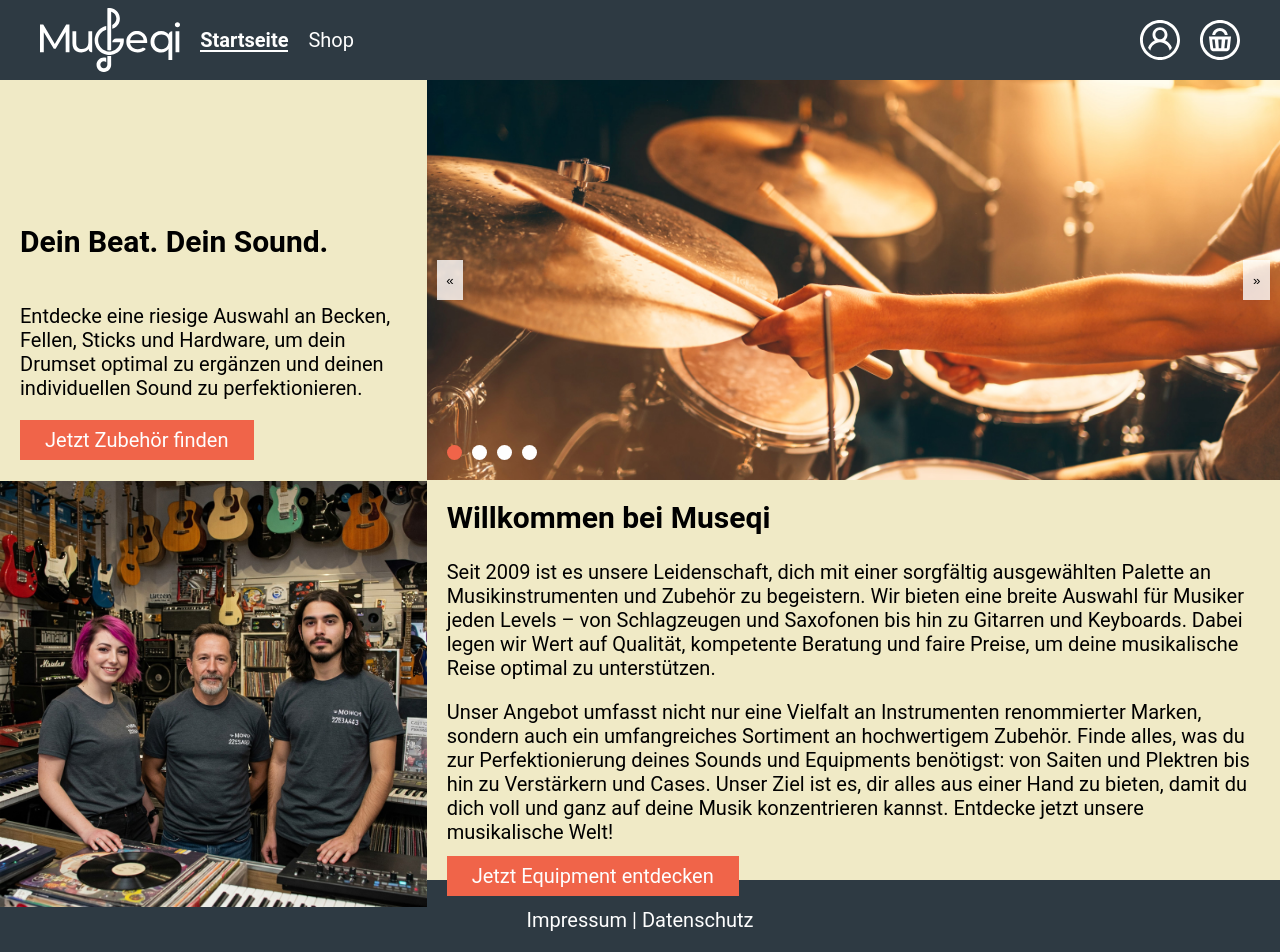
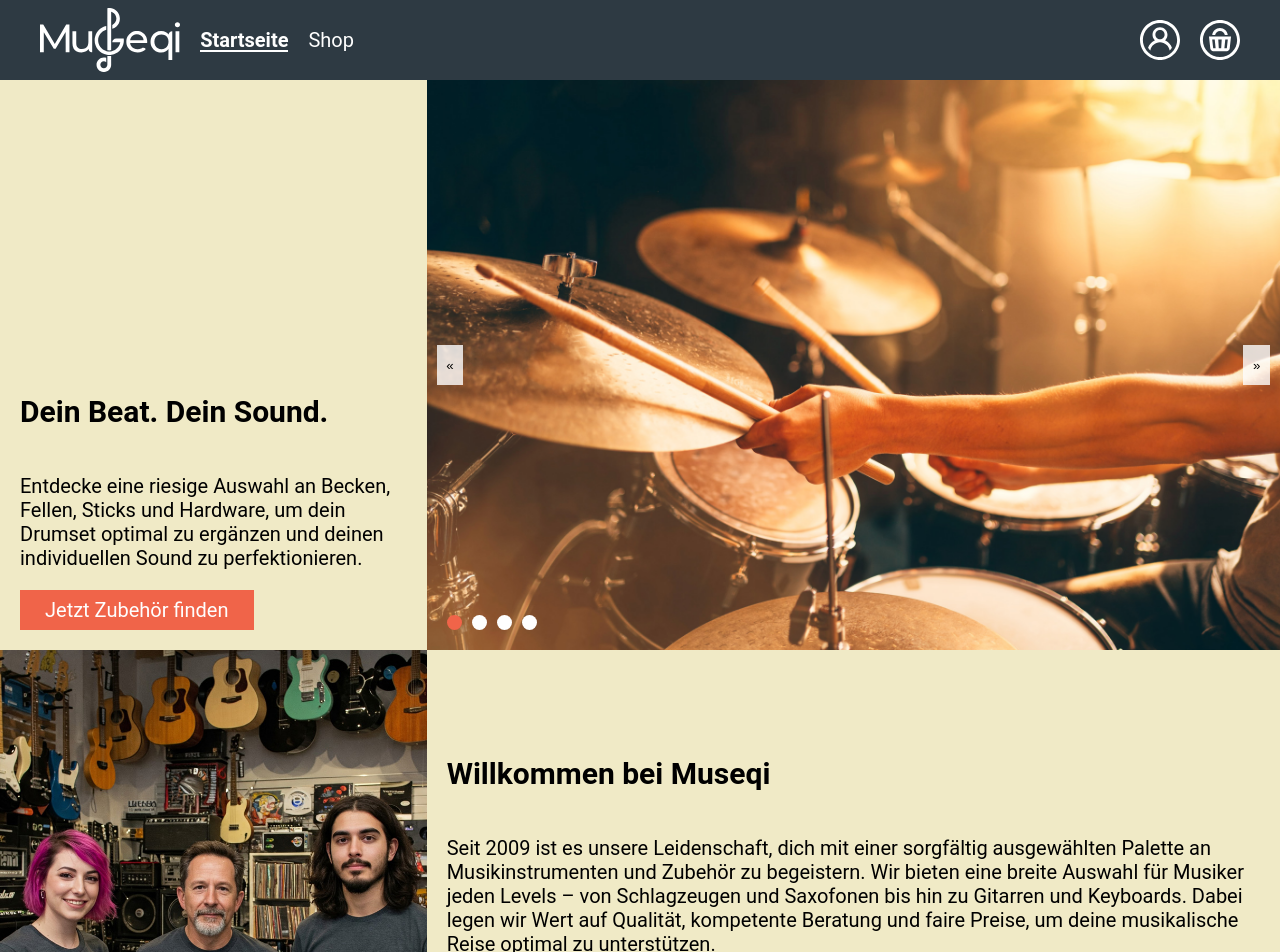
Before and after one commit to SandroHatzfeld/Shopping-Cart, a React (Vite) app: page / in a window 1280 px wide. Shown: the top 952 px of the page. Built offline with nearby package versions, Linux system fonts and the light colour scheme; a web font is replaced by a local one.

Commit message:
small refactoring

```diff
--- a/src/components/ImageSlider.jsx
+++ b/src/components/ImageSlider.jsx
@@ -15,7 +15,7 @@ export default function ImageSlider() {
         >
           {sliderItems.map((item, index) => {
             return (
-              <div key={index} className="slider-content-item">
+              <div key={index} className="slider-content-item text-content">
                 <h1>{item.title}</h1>
                 <p>{item.text}</p>
                 <LinkButton link={item.link} text={item.linkText}></LinkButton>
--- a/src/styles/main.scss
+++ b/src/styles/main.scss
@@ -35,9 +35,14 @@ button {
   text-decoration: none;
 }
 
+#root {
+  display: grid;
+  grid-template-rows: 80px auto 80px;
+  min-height: 100vh;
+}
+
 nav {
   padding: 0 2rem;
-  height: 80px;
   background-color: $primaryColor;
   color: $lightColor;
   display: flex;
@@ -102,26 +107,29 @@ nav {
     font-weight: 600;
   }
 }
+main {
+  display: grid;
+  grid-template-rows: repeat(2, 570px);
+}
 
 section {
   width: 100%;
-  height: 400px;
   display: grid;
   grid-template-columns: 1fr 2fr;
   background-color: $secondaryColor;
+}
+
+.text-content {
+  padding: 1rem;
+  display: flex;
+  flex-direction: column;
+  justify-content: flex-end;
 }
 
 .slider-content-container,
 .slider-image-container {
   overflow: hidden;
   position: relative;
-
-  .slider-content-item {
-    padding: 1rem;
-    display: flex;
-    flex-direction: column;
-    justify-content: flex-end;
-  }
 }
 
 .slider-content-slide,
@@ -138,7 +146,8 @@ section {
 
   img {
     width: 100%;
-    height: auto;
+    height: 100%;
+    object-fit: cover;
   }
 }
 .slider-dots-container,
@@ -196,12 +205,11 @@ section {
 
     img {
       width: 100%;
-      height: auto;
+      height: 100%;
+      object-fit: cover;
     }
   }
-  .text-content {
-    padding: 1rem;
-  }
+
 
   h1 {
     margin-top: 0;
@@ -210,7 +218,6 @@ section {
 
 footer {
   width: 100%;
-	height: 80px;
   background-color: $primaryColor;
   color: $lightColor;
   display: flex;
```
Lines whose indentation alone changed are shown as unchanged.
